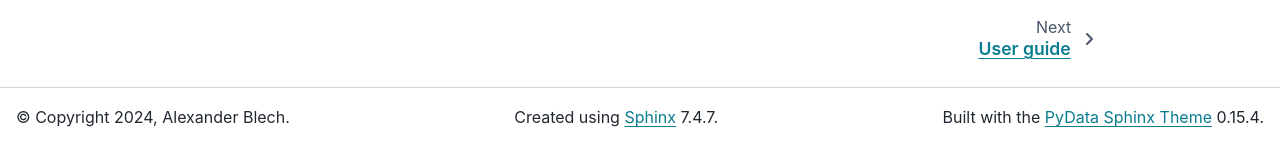
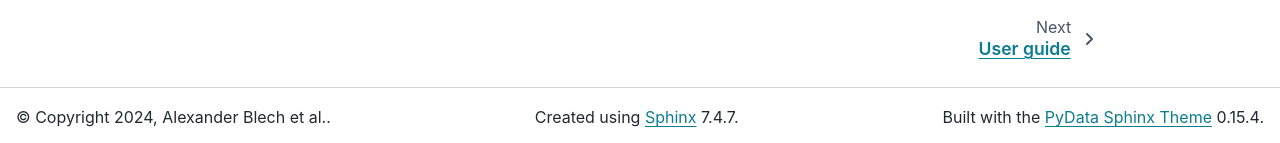
Before and after one commit to qucontrol/openquad, a Sphinx documentation site: the page built from doc/index.rst, in a window 1280 px wide and 1175 px high. Shown: the part 1029-1172 px from the top of the window. Built offline with Sphinx 7.4.7 and the PyData theme 0.15.4, drawn with Linux system fonts in a browser that asks for light colours; pages that are not in the unit, such as notebooks, are missing from menus.

```diff
--- a/doc/conf.py
+++ b/doc/conf.py
@@ -10,8 +10,8 @@ import openquad
 # https://www.sphinx-doc.org/en/master/usage/configuration.html#project-information
 
 project = 'OpenQuad'
-copyright = '2024, Alexander Blech'
-author = 'Alexander Blech'
+copyright = '2024, Alexander Blech et al.'
+author = 'Alexander Blech et al.'
 release = openquad.__version__
 
 # -- General configuration ---------------------------------------------------
```
